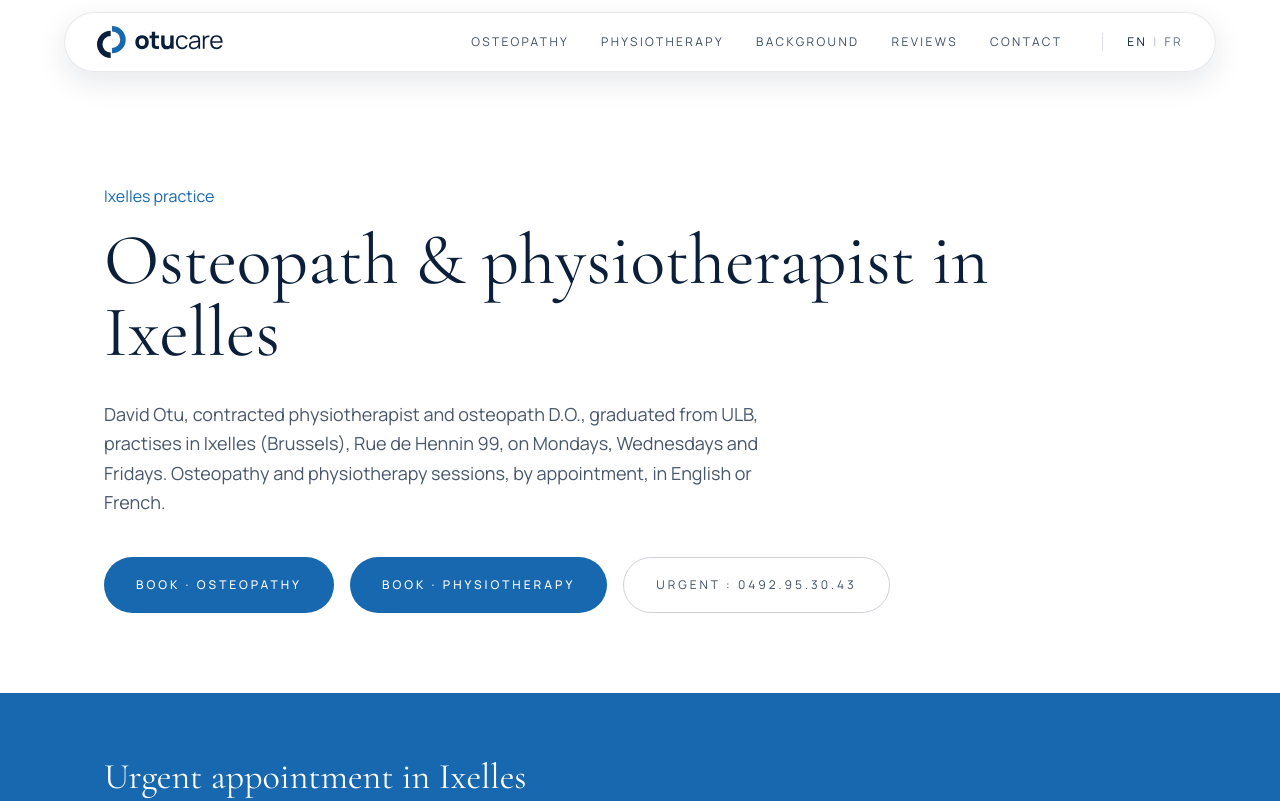
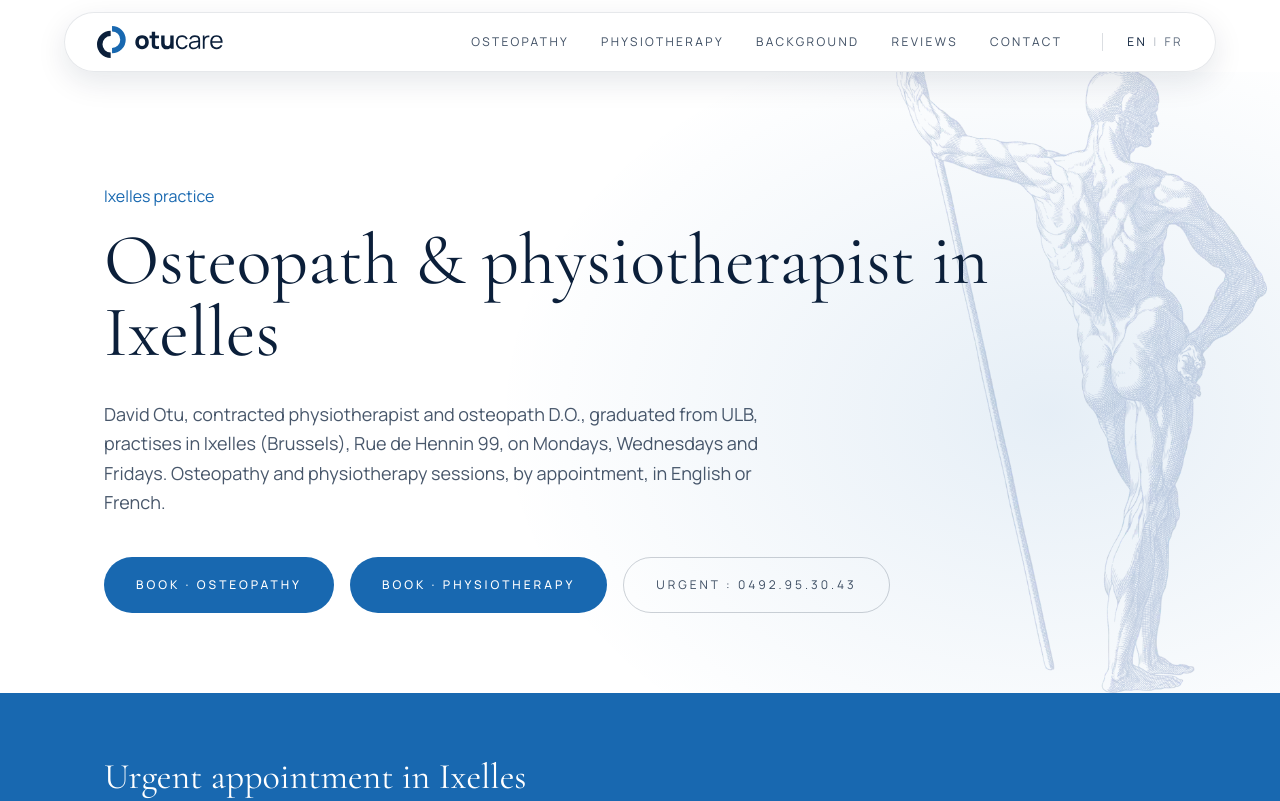
Before and after one commit to otudaviddo/otudavid, a Next.js app: page /en/ixelles in a window 1280 px wide. Shown: the top 801 px of the page. Built offline with nearby package versions, Linux system fonts and the light colour scheme.

Commit message:
Version B : gravures sur les pages Ostéo, Kiné et cabinets, principes sous le nom, détail de gravure au contact
Co-Authored-By: Claude Opus 5.5 <noreply@anthropic.com>
Claude-Session: https://claude.ai/code/session_01Mh1BQxcSa4NdpshWVMjazJ

```diff
--- a/src/components/BookingPage.tsx
+++ b/src/components/BookingPage.tsx
@@ -22,7 +22,15 @@ export default function BookingPage({ kind, lang = "fr" }: { kind: "osteo" | "ki
       <FaqSchema items={allFaq} />
 
       {/* En-tête */}
-      <section data-tone="dark" className="mx-auto max-w-6xl px-6 pb-20 pt-16 md:px-10 md:pb-24 md:pt-24">
+      <section data-tone="dark" className="relative w-full overflow-hidden">
+        {/* Gravure anatomique en fond, à droite du titre */}
+        <span aria-hidden className="hero-wash absolute inset-0" />
+        {/* eslint-disable-next-line @next/next/no-img-element */}
+        <img
+          src={osteo ? "/images/ecorche-baton.webp" : "/images/ecorche-marche.webp"} alt="" aria-hidden width={osteo ? 546 : 524} height={950}
+          className={`pointer-events-none absolute bottom-0 -right-[20%] h-[62%] w-auto max-w-none select-none mix-blend-multiply opacity-20 sm:-right-[8%] lg:-right-[4%] lg:h-[104%] lg:opacity-40 xl:right-[4%] ${osteo ? "xl:opacity-75" : "xl:opacity-50"}`}
+        />
+        <div className="relative mx-auto max-w-6xl px-6 pb-20 pt-16 md:px-10 md:pb-24 md:pt-24">
           <p className="rise text-base text-steel">David Otu</p>
           <h1 className="rise d1 mt-4 max-w-4xl font-serif text-[2.6rem] leading-[1.08] sm:text-6xl md:text-7xl">{d.h1}</h1>
           <p className="rise d1 mt-8 max-w-xl text-lg leading-relaxed text-ivory/75">{d.intro}</p>
@@ -38,6 +46,7 @@ export default function BookingPage({ kind, lang = "fr" }: { kind: "osteo" | "ki
           <p className="rise d2 mt-6 text-sm text-ivory/70">
             {C.reviewsLabel.split(" · ")[0]} · {t.sessionOf(osteo ? C.duration.osteo : C.duration.kine)}
           </p>
+        </div>
       </section>
 
       <UrgentSection lang={lang} title={osteo ? C.ui.urgent.h2Osteo : C.ui.urgent.h2Kine} text={osteo ? C.ui.urgent.textOsteo : C.ui.urgent.textKine} />
--- a/src/components/CabinetPage.tsx
+++ b/src/components/CabinetPage.tsx
@@ -34,8 +34,14 @@ export default function CabinetPage({ slug, lang = "fr" }: { slug: string; lang?
     <>
       <script type="application/ld+json" dangerouslySetInnerHTML={{ __html: JSON.stringify(ld) }} />
 
-      <section className="w-full bg-night">
-        <div className="mx-auto max-w-6xl px-6 pb-20 pt-20 md:px-10 md:pt-28">
+      <section className="relative w-full overflow-hidden bg-night">
+        <span aria-hidden className="hero-wash absolute inset-0" />
+        {/* eslint-disable-next-line @next/next/no-img-element */}
+        <img
+          src={a.slug === "ixelles" ? "/images/ecorche-baton.webp" : "/images/ecorche-marche.webp"} alt="" aria-hidden width={a.slug === "ixelles" ? 546 : 524} height={950}
+          className="pointer-events-none absolute bottom-0 -right-[20%] h-[62%] w-auto max-w-none select-none opacity-20 mix-blend-multiply sm:-right-[8%] lg:-right-[4%] lg:h-[104%] lg:opacity-30 xl:right-[1%] xl:opacity-45"
+        />
+        <div className="relative mx-auto max-w-6xl px-6 pb-20 pt-20 md:px-10 md:pt-28">
           <p className="rise text-base text-steel">{t.kicker(a.city)}</p>
           <h1 className="rise d1 mt-4 max-w-4xl font-serif text-[2.6rem] leading-[1.08] sm:text-6xl md:text-7xl">
             {t.h1(a.city)}
--- a/src/components/Contact.tsx
+++ b/src/components/Contact.tsx
@@ -16,7 +16,7 @@ export default function Contact({ lang = "fr" }: { lang?: Lang }) {
       {/* eslint-disable-next-line @next/next/no-img-element */}
       <img
         src="/images/ecorche-baton.webp" alt="" aria-hidden width={546} height={950} loading="lazy"
-        className="pointer-events-none absolute -right-20 bottom-0 h-[92%] w-auto select-none opacity-[0.10] mix-blend-multiply md:-right-6"
+        className="pointer-events-none absolute -right-40 -top-[14%] h-[150%] w-auto max-w-none select-none opacity-[0.09] mix-blend-multiply md:-right-24"
       />
       <div className="relative mx-auto max-w-6xl px-6 pb-36 pt-24 md:px-10 md:py-32">
         <div>
--- a/src/components/HomePage.tsx
+++ b/src/components/HomePage.tsx
@@ -40,12 +40,18 @@ export default function HomePage({ lang = "fr" }: { lang?: Lang }) {
 
       {/* Présentation */}
       <section aria-labelledby="apropos-title" data-tone="dark" className="w-full bg-night">
-        <div className="mx-auto grid max-w-6xl gap-10 px-6 py-24 md:grid-cols-[5fr_7fr] md:gap-20 md:px-10 md:py-32">
+        <div className="mx-auto grid max-w-6xl gap-10 px-6 py-24 md:grid-cols-[5fr_7fr] md:gap-20 md:px-10 md:py-28">
           {/* Sans portrait : le nom et le symbole à gauche, le texte à droite */}
           <div className="md:sticky md:top-32 md:self-start">
             <Logo symbolOnly className="h-14 w-auto text-ivory md:h-16" />
             <h2 id="apropos-title" className="mt-8 font-serif text-5xl leading-none sm:text-6xl">David Otu</h2>
             <p className="mt-4 text-base text-steel">{c.title}</p>
+            <p className="mt-10 text-sm font-medium text-steel">{t.principles.title}</p>
+            <ul className="mt-3 max-w-xs border-t border-ivory/15">
+              {t.principles.items.map((it) => (
+                <li key={it} className="border-b border-ivory/15 py-3 font-serif text-xl leading-tight">{it}</li>
+              ))}
+            </ul>
           </div>
           <div>
             <p className="max-w-xl text-base leading-relaxed text-ivory/80">{c.about}</p>
--- a/src/i18n.ts
+++ b/src/i18n.ts
@@ -38,6 +38,7 @@ const uiFr = {
     text: "Kinésithérapeute conventionné et ostéopathe D.O., à Ixelles et Woluwe-Saint-Pierre. Séances sur rendez-vous, en français et en anglais.",
     aboutOsteo: "Découvrir l'ostéopathie", aboutKine: "Découvrir la kinésithérapie",
   },
+  principles: { title: "Mes principes", items: ["Le toucher", "L'équilibre", "Le mouvement", "Ne jamais rien lâcher"] },
   altOsteo: "Séance d'ostéopathie : les mains de l'ostéopathe sur le thorax d'un patient",
   altKine: "Séance de kinésithérapie : travail manuel sur le genou d'un sportif",
   altPortrait: "David Otu, kinésithérapeute et ostéopathe D.O.",
@@ -119,6 +120,7 @@ const uiEn: typeof uiFr = {
     text: "Contracted physiotherapist and osteopath D.O. in Ixelles and Woluwe-Saint-Pierre. By appointment, in English and French.",
     aboutOsteo: "About osteopathy", aboutKine: "About physiotherapy",
   },
+  principles: { title: "My principles", items: ["Touch", "Balance", "Movement", "Never giving up"] },
   altOsteo: "Osteopathy session: the osteopath's hands on a patient's chest",
   altKine: "Physiotherapy session: manual work on an athlete's knee",
   altPortrait: "David Otu, physiotherapist and osteopath D.O.",
```
Lines whose indentation alone changed are shown as unchanged.
